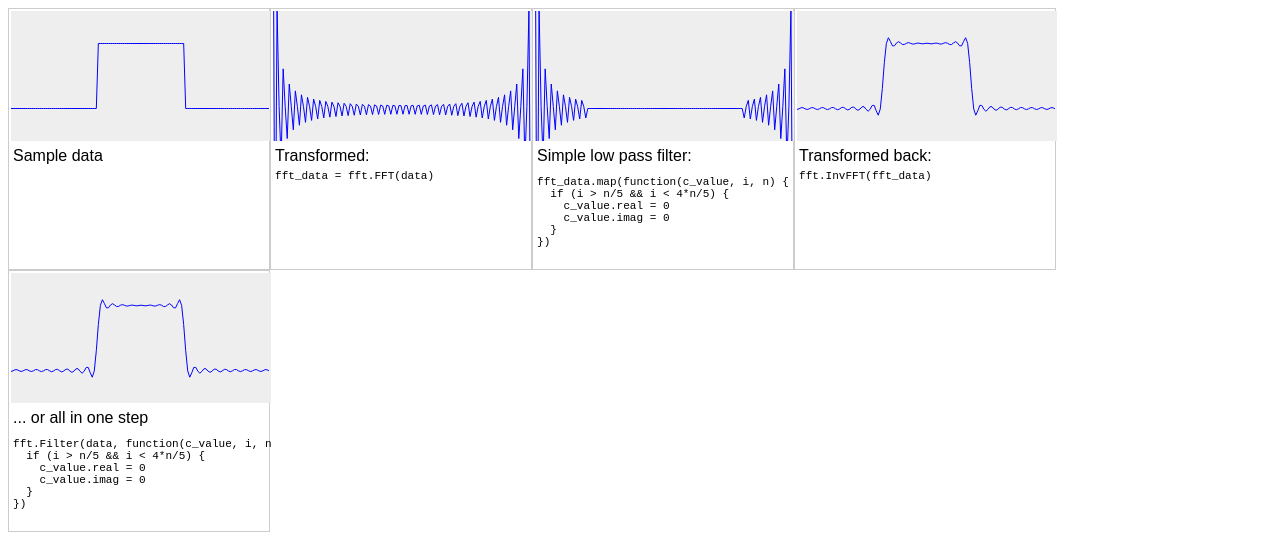
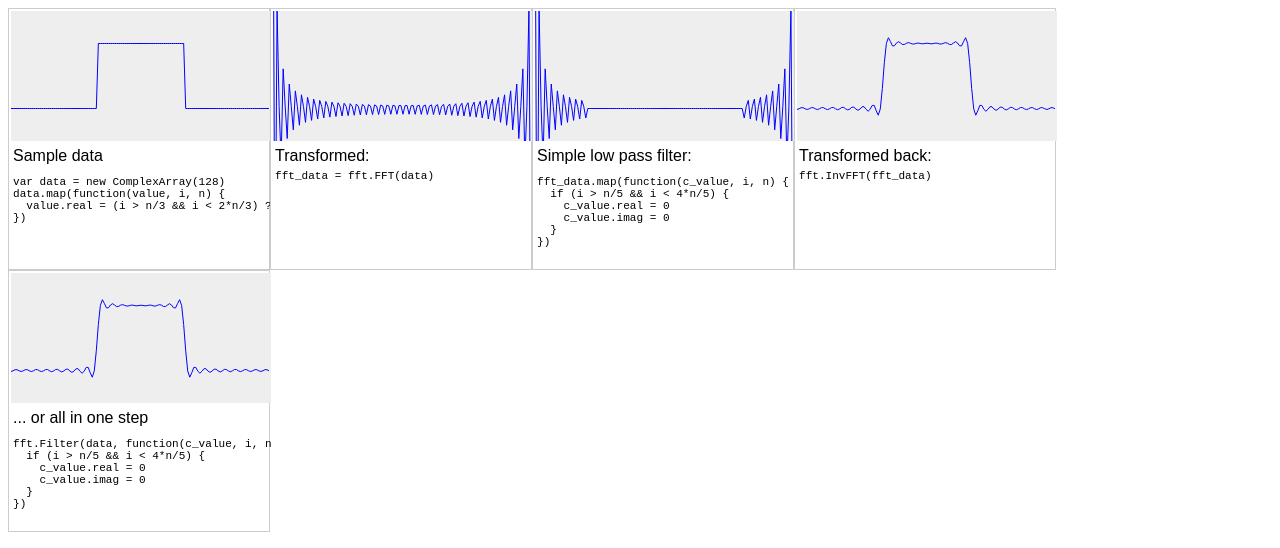
Before and after one commit to dntj/jsfft, a website: page example/index.html in a window 1280 px wide. Drawn offline with Linux system fonts and the light colour scheme.

Commit message:
more example text

```diff
--- a/example/index.html
+++ b/example/index.html
@@ -11,6 +11,12 @@
   <div id="original" class="panel">
     <div class="explanation">
       Sample data
+      <pre>
+var data = new ComplexArray(128)
+data.map(function(value, i, n) {
+  value.real = (i > n/3 &amp;&amp; i &lt; 2*n/3) ? 1 : 0
+})
+      </pre>
     </div>
   </div>
   <div id="fft" class="panel">
```
